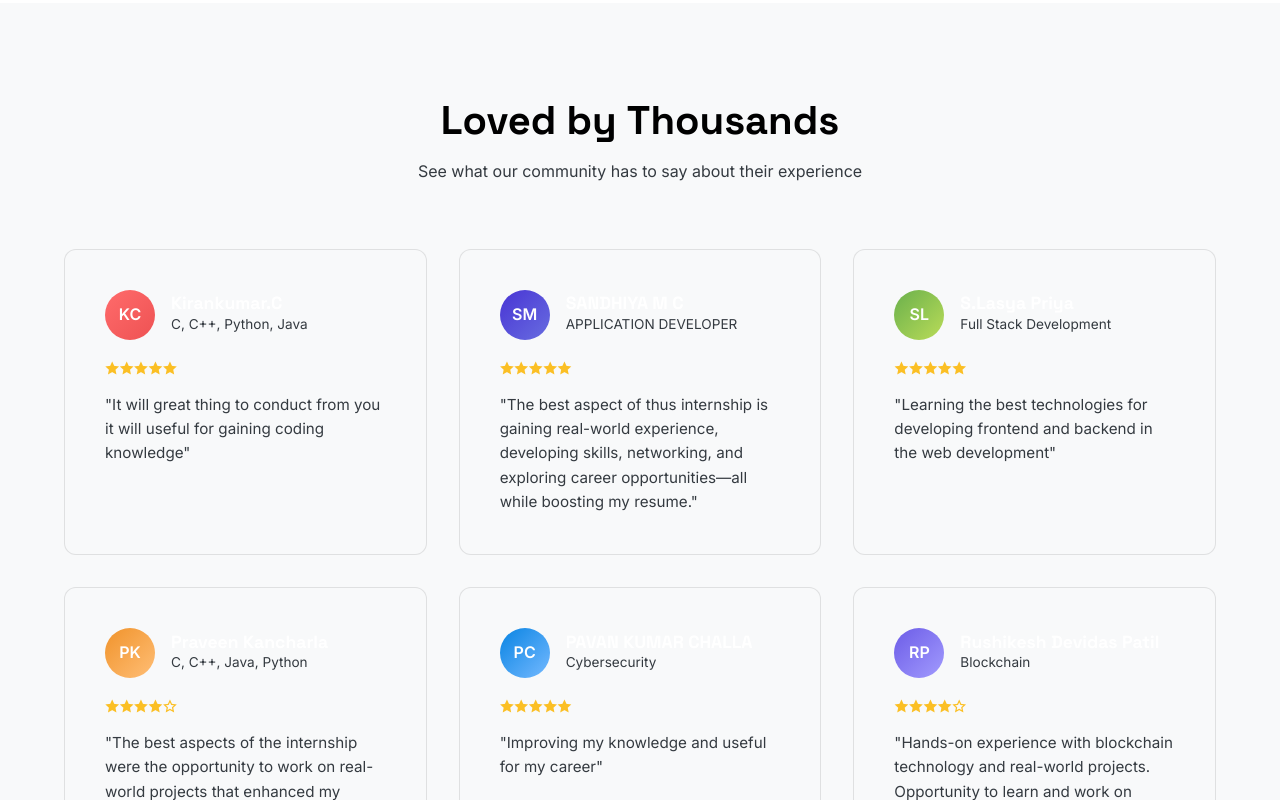
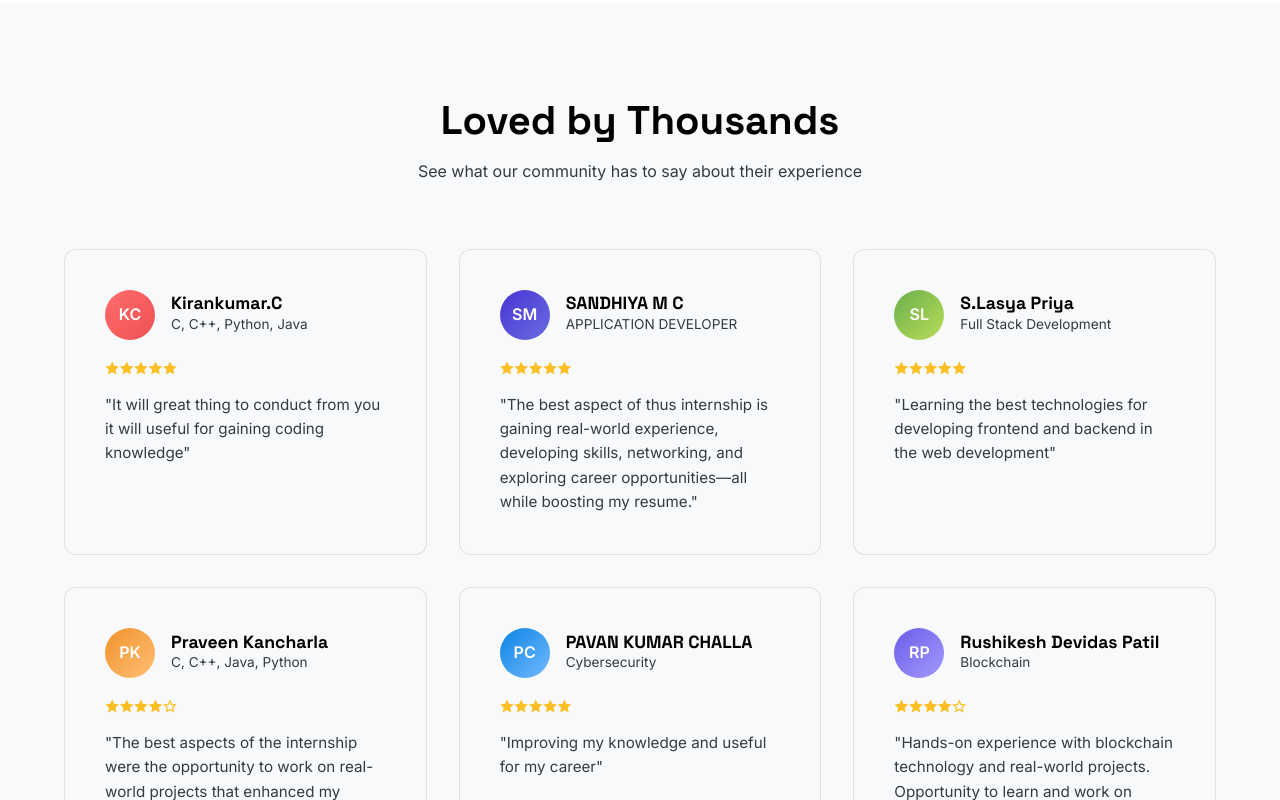
Before and after one commit to learncorpin/learncorp, a website: page index.html in a window 1280 px wide. Shown: the part 2656-3456 px from the top of the page. Drawn offline with nearby package versions, Linux system fonts and the light colour scheme.

Commit message:
Update remaining testimonial names to black

```diff
--- a/index.html
+++ b/index.html
@@ -69,7 +69,7 @@
         <div class="container">
             <div class="section-header">
                 <h2>Comprehensive <span class="text-gradient">IT Expertise</span></h2>
-                <p style="color: var(--text-muted); max-width: 600px; margin: 0 auto;">We combine technical excellence
+                <p style="color: #6c757d; max-width: 600px; margin: 0 auto;">We combine technical excellence
                     with industry insight to deliver outstanding results.</p>
             </div>
 
@@ -246,7 +246,7 @@
                             style="width: 50px; height: 50px; border-radius: 50%; background: linear-gradient(135deg, #FF6B6B, #EE5253); display: flex; align-items: center; justify-content: center; font-weight: bold; color: white;">
                             KC</div>
                         <div>
-                            <h4 style="margin: 0; color: #fff; font-size: 1.1rem;">Kirankumar.C</h4>
+                            <h4 style="margin: 0; color: #000000; font-size: 1.1rem;">Kirankumar.C</h4>
                             <p style="margin: 0; color: var(--text-muted); font-size: 0.85rem;">C, C++, Python, Java</p>
                         </div>
                     </div>
@@ -265,7 +265,7 @@
                             style="width: 50px; height: 50px; border-radius: 50%; background: linear-gradient(135deg, #4834d4, #686de0); display: flex; align-items: center; justify-content: center; font-weight: bold; color: white;">
                             SM</div>
                         <div>
-                            <h4 style="margin: 0; color: #fff; font-size: 1.1rem;">SANDHIYA M C</h4>
+                            <h4 style="margin: 0; color: #000000; font-size: 1.1rem;">SANDHIYA M C</h4>
                             <p style="margin: 0; color: var(--text-muted); font-size: 0.85rem;">APPLICATION DEVELOPER
                             </p>
                         </div>
@@ -286,7 +286,7 @@
                             style="width: 50px; height: 50px; border-radius: 50%; background: linear-gradient(135deg, #6ab04c, #badc58); display: flex; align-items: center; justify-content: center; font-weight: bold; color: white;">
                             SL</div>
                         <div>
-                            <h4 style="margin: 0; color: #fff; font-size: 1.1rem;">S.Lasya Priya</h4>
+                            <h4 style="margin: 0; color: #000000; font-size: 1.1rem;">S.Lasya Priya</h4>
                             <p style="margin: 0; color: var(--text-muted); font-size: 0.85rem;">Full Stack Development
                             </p>
                         </div>
@@ -306,7 +306,7 @@
                             style="width: 50px; height: 50px; border-radius: 50%; background: linear-gradient(135deg, #f0932b, #ffbe76); display: flex; align-items: center; justify-content: center; font-weight: bold; color: white;">
                             PK</div>
                         <div>
-                            <h4 style="margin: 0; color: #fff; font-size: 1.1rem;">Praveen Kancharla</h4>
+                            <h4 style="margin: 0; color: #000000; font-size: 1.1rem;">Praveen Kancharla</h4>
                             <p style="margin: 0; color: var(--text-muted); font-size: 0.85rem;">C, C++, Java, Python</p>
                         </div>
                     </div>
@@ -327,7 +327,7 @@
                             style="width: 50px; height: 50px; border-radius: 50%; background: linear-gradient(135deg, #0984e3, #74b9ff); display: flex; align-items: center; justify-content: center; font-weight: bold; color: white;">
                             PC</div>
                         <div>
-                            <h4 style="margin: 0; color: #fff; font-size: 1.1rem;">PAVAN KUMAR CHALLA</h4>
+                            <h4 style="margin: 0; color: #000000; font-size: 1.1rem;">PAVAN KUMAR CHALLA</h4>
                             <p style="margin: 0; color: var(--text-muted); font-size: 0.85rem;">Cybersecurity</p>
                         </div>
                     </div>
@@ -346,7 +346,7 @@
                             style="width: 50px; height: 50px; border-radius: 50%; background: linear-gradient(135deg, #6c5ce7, #a29bfe); display: flex; align-items: center; justify-content: center; font-weight: bold; color: white;">
                             RP</div>
                         <div>
-                            <h4 style="margin: 0; color: #fff; font-size: 1.1rem;">Rushikesh Devidas Patil</h4>
+                            <h4 style="margin: 0; color: #000000; font-size: 1.1rem;">Rushikesh Devidas Patil</h4>
                             <p style="margin: 0; color: var(--text-muted); font-size: 0.85rem;">Blockchain</p>
                         </div>
                     </div>
```
